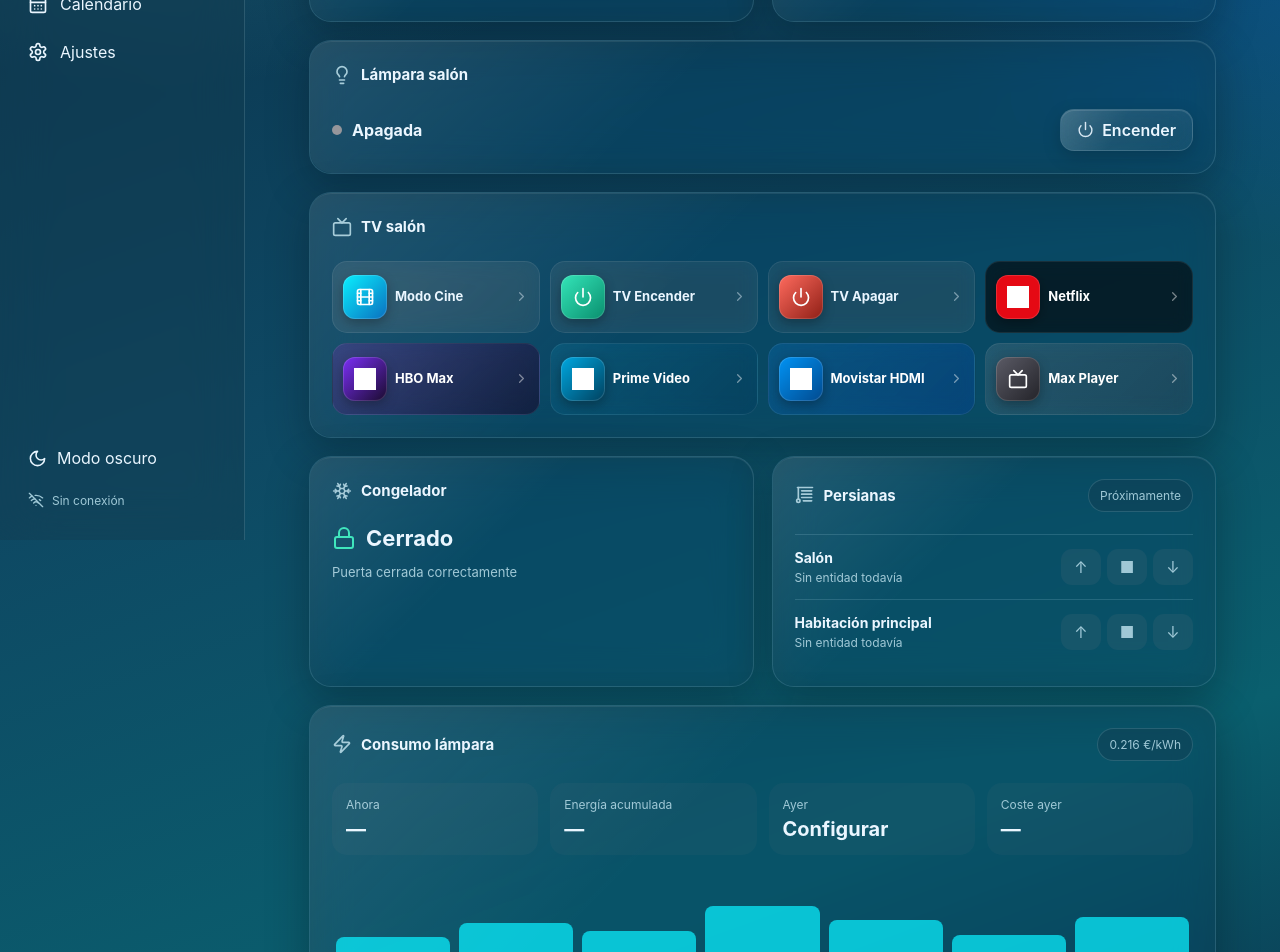
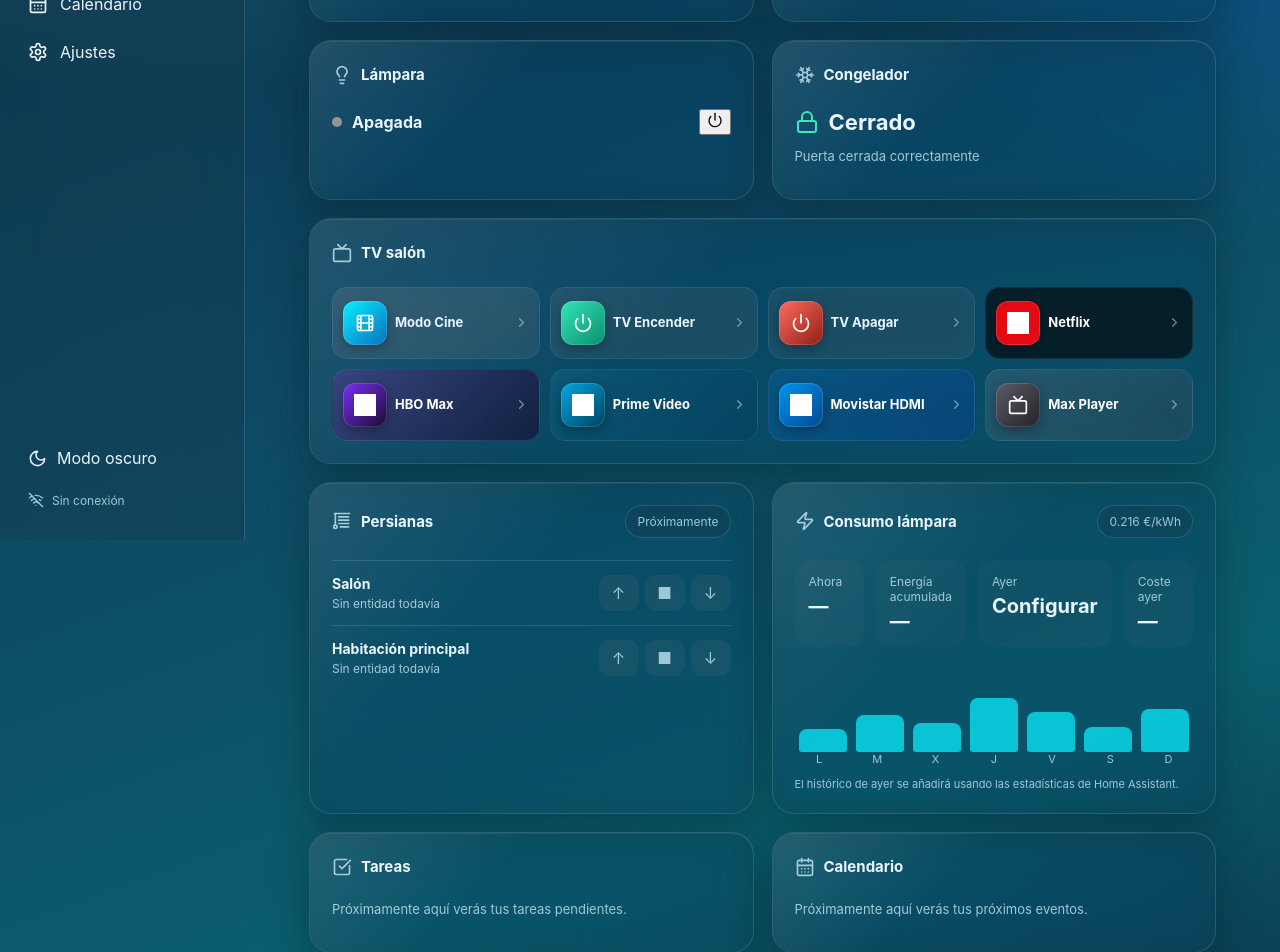
Before and after one commit to daniellopezgo1989-beep/dashboard-casa2, a React (Vite) app in the folder dashboard_casa/: page / in a window 1280 px wide. Shown: the part 260-1212 px from the top of the page. Built offline with nearby package versions, Linux system fonts and the light colour scheme; grey boxes are pictures that could not be loaded.

Commit message:
Update main.jsx

```diff
--- a/dashboard_casa/src/main.jsx
+++ b/dashboard_casa/src/main.jsx
@@ -421,6 +421,10 @@
         {page === "Domótica" && (
           <section className="grid">
 
+            {/* =========================
+                FILA 1: cuatro tarjetas
+            ========================= */}
+
             <Card
               title="Temperatura"
               icon={
@@ -441,10 +445,10 @@
               sub="Sin sensor todavía"
             />
 
-            <section className="card wide">
+            <section className="card">
               <CardHead
                 icon={<Lightbulb />}
-                title="Lámpara salón"
+                title="Lámpara"
               />
 
               <div className="control-row">
@@ -463,7 +467,7 @@
                 </strong>
 
                 <button
-                  className="ios-button"
+                  className="icon-toggle"
                   onClick={() =>
                     callService(
                       "switch",
@@ -474,17 +478,46 @@
                     )
                   }
                 >
-                  <Power size={17} />
-
-                  {lampOn
-                    ? "Apagar"
-                    : "Encender"}
+                  <Power size={16} />
                 </button>
               </div>
             </section>
 
+            <section className="card">
+              <CardHead
+                icon={<Snowflake />}
+                title="Congelador"
+              />
+
+              <div
+                className={
+                  freezerOpen
+                    ? "big-status danger"
+                    : "big-status"
+                }
+              >
+                {freezerOpen ? (
+                  <>
+                    <AlertTriangle />
+                    Abierto
+                  </>
+                ) : (
+                  <>
+                    <Lock />
+                    Cerrado
+                  </>
+                )}
+              </div>
+
+              <p className="muted">
+                {freezerOpen
+                  ? "La puerta está abierta"
+                  : "Puerta cerrada correctamente"}
+              </p>
+            </section>
+
             {/* =========================
-                TV SALÓN
+                FILA 2: TV SALÓN (ancho completo)
             ========================= */}
 
             <section className="card wide">
@@ -668,40 +701,11 @@
               </div>
             </section>
 
-            <section className="card">
-              <CardHead
-                icon={<Snowflake />}
-                title="Congelador"
-              />
+            {/* =========================
+                FILA 3: Persianas + Consumo
+            ========================= */}
 
-              <div
-                className={
-                  freezerOpen
-                    ? "big-status danger"
-                    : "big-status"
-                }
-              >
-                {freezerOpen ? (
-                  <>
-                    <AlertTriangle />
-                    Abierto
-                  </>
-                ) : (
-                  <>
-                    <Lock />
-                    Cerrado
-                  </>
-                )}
-              </div>
-
-              <p className="muted">
-                {freezerOpen
-                  ? "La puerta está abierta"
-                  : "Puerta cerrada correctamente"}
-              </p>
-            </section>
-
-            <section className="card">
+            <section className="card half">
               <CardHead
                 icon={<Blinds />}
                 title="Persianas"
@@ -741,7 +745,7 @@
               </div>
             </section>
 
-            <section className="card wide">
+            <section className="card half">
               <CardHead
                 icon={<Zap />}
                 title="Consumo lámpara"
@@ -812,6 +816,35 @@
                 Home Assistant.
               </p>
             </section>
+
+            {/* =========================
+                FILA 4: Tareas + Calendario
+            ========================= */}
+
+            <section className="card half">
+              <CardHead
+                icon={<CheckSquare />}
+                title="Tareas"
+              />
+
+              <p className="muted">
+                Próximamente aquí verás tus
+                tareas pendientes.
+              </p>
+            </section>
+
+            <section className="card half">
+              <CardHead
+                icon={<CalendarDays />}
+                title="Calendario"
+              />
+
+              <p className="muted">
+                Próximamente aquí verás tus
+                próximos eventos.
+              </p>
+            </section>
+
           </section>
         )}
 
```
